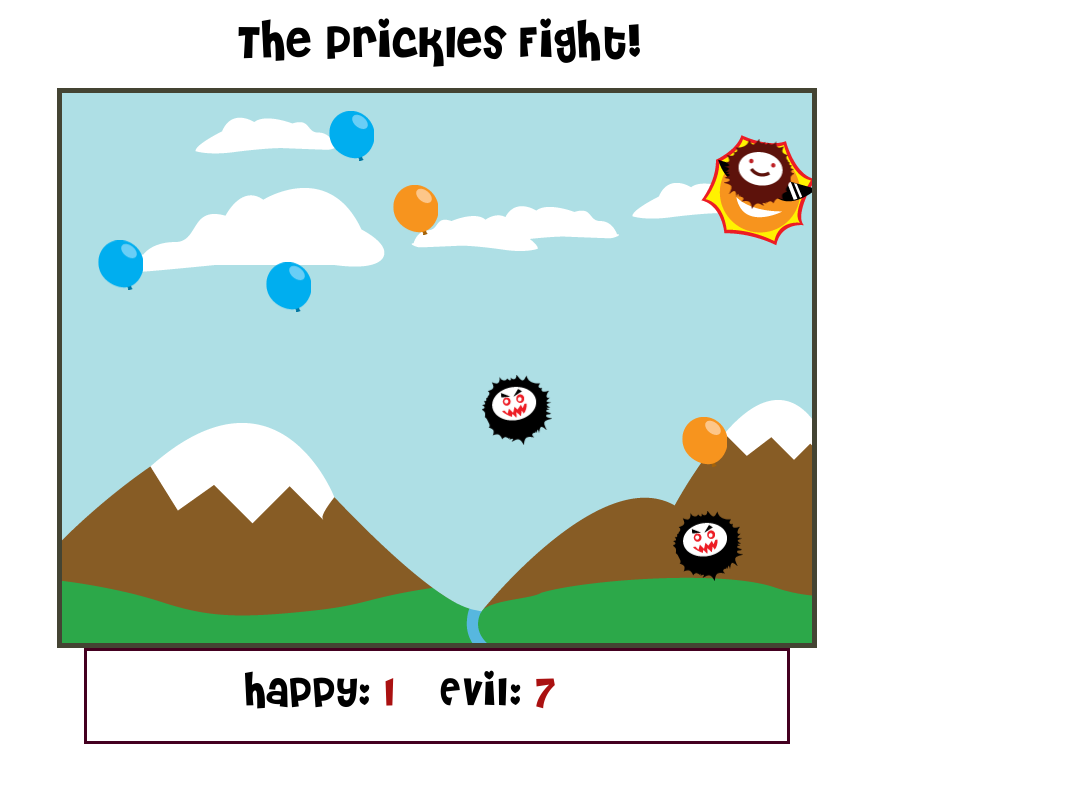
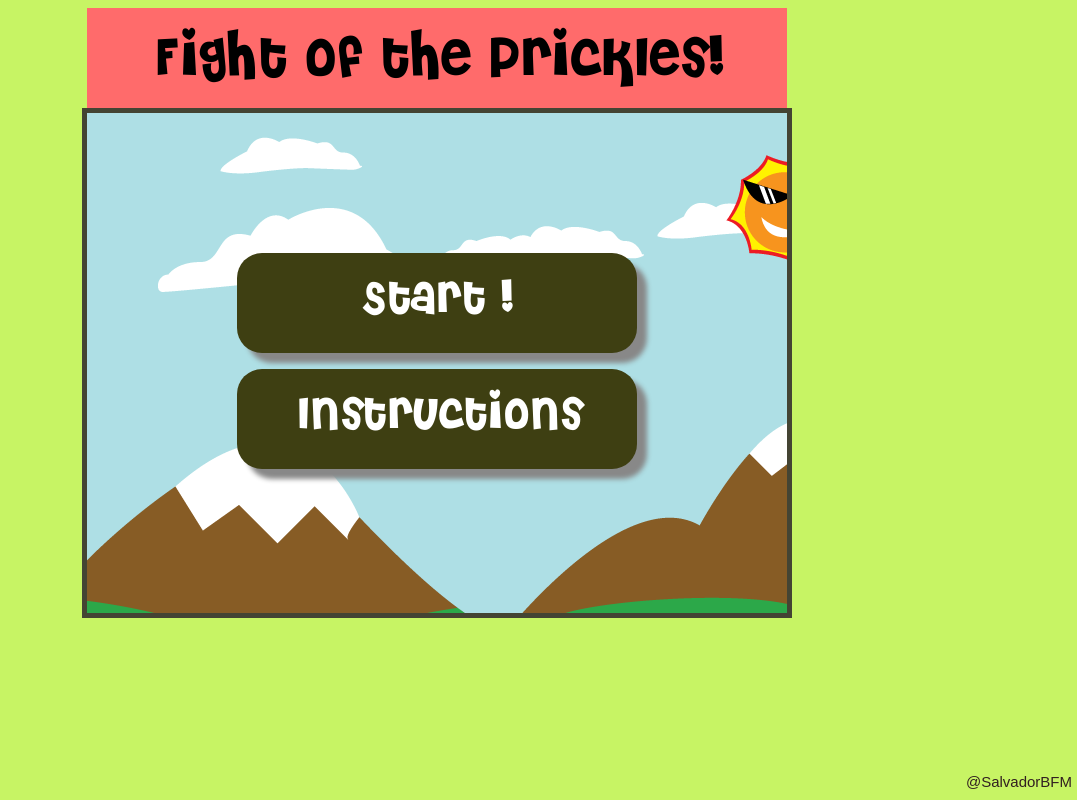
Before and after one commit to salvadorbfm/prickles-fight, a website: page index.html in a window 1280 px wide. Shown: the whole page, without its empty margins (203-1280 px from the left). Drawn offline with nearby package versions, Linux system fonts and the light colour scheme.

Commit message:
Start Screen added

```diff
--- a/index.html
+++ b/index.html
@@ -5,13 +5,25 @@
 </head>
 <body id="body">
 <div id="game_header">
-The Prickles Fight!
+Fight of the Prickles!
 </div>
-<div id="main_div">
-    <canvas id="game_canvas">
-    </canvas>
+<canvas id="game_canvas" class="game_layer">
+</canvas>
+<div id="game_start_screen" class="game_layer">
+    <div id="game_start_button">
+        Start !
+    </div>
+    <p></p>
+    <div id="game_start_instructions">
+        Instructions
+    </div>
+
 </div>
-<div id="game_score">
+<div id="game_counter_screen" class="game_layer">
+    <div id="game_counter">
+    </div>
+</div>
+<div id="game_score" class="game_layer">
     <div id="game_score_container">
         <div id="happy_score">
            Happy:
@@ -23,7 +35,12 @@ The Prickles Fight!
         </div>
     </div>
 </div>
-
+<div id="game_instructions" class="game_layer">
+    The main task is to get the maximum of the balloons. Just click at the point you desire to go and Happy Prickle will do his best. You can keep the mouse down in order to go to that direction.
+</div>
+<div id="contact">
+    @SalvadorBFM
+</div>
 </body>
 	<script src="http://code.jquery.com/jquery-1.9.1.min.js"></script>
 	<script src="/js/game_sem.js"></script>
--- a/js/game_sem.js
+++ b/js/game_sem.js
@@ -4,6 +4,69 @@ var Game = (function() {
     var game = [];
     var game_width = 700;
     var game_height = 500;
+    var canvas = null;
+    var context = null;
+    var ui_handler = null;
+    var happy_assets = [
+                        '/js/content/happy_right.png',
+                        '/js/content/happy_left.png'
+                       ];
+    var evil_assets = [
+                       '/js/content/evil_right.png',
+                       '/js/content/evil_left.png'
+                      ];
+    var balloons_assets = [
+                           ['/js/content/balloon1.png'],
+                           ['/js/content/balloon2.png'],
+                           ['/js/content/balloon3.png'],
+                           ['/js/content/balloon4.png'],
+                           ['/js/content/balloon5.png'],
+                           ['/js/content/balloon6.png']
+                          ];
+    var background_assets = ['../js/content/fondo1.png',
+                             '../js/content/fondo2.png'];
+
+    var frames_rate = 1000/30;
+    var happy_frames_rate = 1000/2;
+    var evil_frames_rate = 1000/2;
+    var background_frame_rate = 1000;
+    var balloons_frames_rate = 2000;
+    var collisions_frame_rate = 500;
+
+
+    var evil_frame = 0;
+    var happy_frame = 0;
+    var background_frame = 0;
+
+    var evil = [];
+    var happy;
+    var balloons= [];                                      // A lot of balloons
+    var background;
+
+    var Background = function(config) {
+        config = config || {};
+        var self = {};
+
+        self.x = config.x || 0;
+        self.y = config.y || 0;
+
+        self.frames = [];
+        self.assets = config.assets || [];
+
+        self.build_frames = function()
+        {
+            for (var i = 0; i < self.assets.length; i++) {
+              self.frames.push(new Image());
+              self.frames[i].src = self.assets[i];
+              self.frames[i].onload = self.onImageLoad;
+            }
+        }
+        self.onImageLoad = function(){
+            //console.log("IMAGE!!!");
+        };
+
+        return self;
+    };
     var Sprite = function(config){
         config = config || {};
         var self = {};
@@ -70,8 +133,10 @@ var Game = (function() {
                 self.direction_y *= -1.0;
             }
             else{
-                self.direction_x *= -1.0;
-                self.direction_y *= -Math.random();
+                //if (Math.random() > 0.5)
+                    self.direction_x *= -1.0;
+                //if (Math.random() > 0.5)
+                    self.direction_y *= -1.0;
             }
         };
 
@@ -184,7 +249,8 @@ var Game = (function() {
             self.x_mouse =  ev.pageX - offset.left;
             self.y_mouse = ev.pageY - offset.top;
             if (self.down) {
-              self.dragging = true;
+                self.dragging = true;
+                self.go_to_the_point(self.x_mouse, self.y_mouse);
             }
         };
 
@@ -192,21 +258,9 @@ var Game = (function() {
             self.down = true;
             self.downX = self.x_mouse;
             self.downY = self.y_mouse;
-            console.log("SEM: ("+ self.downX + "," + self.downY + ")");
-            var center = {x:self.get_center_x(), y:self.get_center_y()};
-            var distance = util.get_distance(
-                                            center,
-                                            {
-                                            x:self.downX,
-                                            y:self.downY
-                                            }
-            );
-            var normalized = util.normalize(distance);
+            //console.log("SEM: ("+ self.downX + "," + self.downY + ")");
 
-            self.direction_x = normalized.x;
-            self.direction_y = normalized.y;
-//            self.update_position();
-
+            self.go_to_the_point(self.x_mouse, self.y_mouse);
 
             ev.originalEvent.preventDefault();
         };
@@ -226,6 +280,21 @@ var Game = (function() {
                     self.balloons_destroyed++;
                 }
             };
+        };
+
+        self.go_to_the_point = function(x,y) {
+            var center = {x:self.get_center_x(), y:self.get_center_y()};
+            var distance = util.get_distance(
+                                            center,
+                                            {
+                                            x:x,
+                                            y:y
+                                            }
+            );
+            var normalized = util.normalize(distance);
+
+            self.direction_x = normalized.x;
+            self.direction_y = normalized.y;
         };
 
         return self;
@@ -380,7 +449,7 @@ var Game = (function() {
             ref_y = initial_positions[i].y;
 
             if ( ((x < (ref_x + width/2)) && (x > (ref_x - width/2))) && ((y < (ref_y + height/2)) && (y > (ref_y - height/2))) ) {
-                console.log("SEM: " + x + ":" + y);
+                //console.log("SEM: " + x + ":" + y);
                 return false;
               }
           }
@@ -414,7 +483,7 @@ var Game = (function() {
 
             magnitude = util.get_magnitude(centerA,centerB);
 
-            if ((magnitude) < (radA + radB))
+            if ((magnitude + 10.0) < (radA + radB))
             {
                 return true;
             }else{
@@ -484,57 +553,89 @@ var Game = (function() {
         return self;
     };
 
-    var canvas = null;
-    var context = null;
-    var happy_assets = [
-                        '/js/content/happy_right.png',
-                        '/js/content/happy_left.png'
-                       ];
-    var evil_assets = [
-                       '/js/content/evil_right.png',
-                       '/js/content/evil_left.png'
-                      ];
-    var balloons_assets = [
-                           ['/js/content/balloon1.png'],
-                           ['/js/content/balloon2.png'],
-                           ['/js/content/balloon3.png'],
-                           ['/js/content/balloon4.png'],
-                           ['/js/content/balloon5.png'],
-                           ['/js/content/balloon6.png']
-                          ];
-
-    var frames_rate = 1000/30;
-    var happy_frames_rate = 1000/2;
-    var evil_frames_rate = 1000/2;
-    var balloons_frames_rate = 2000;
-    var collisions_frame_rate = 500;
-
-
-    var evil_frame = 0;
-    var happy_frame = 0;
-
-    var evil = [];
-    var happy;
-    var balloons= [];                                      // A lot of balloons
-
     var phys = Phys();
     var util = Util();
 
+    var UIHandler = function(config) {
+        config = config || {};
+        var self = {};
+
+        self.init = function() {
+            $('#game_start_button').mouseup(self.game_start_handler);
+            $('#game_start_instructions').mouseup(self.game_instructions_handler);
+            $('#game_start_button').mouseover(self.game_start_over).mouseout(self.game_start_out);
+            $('#game_start_instructions').mouseover(self.game_instructions_over).mouseout(self.game_instructions_out);
+
+            $('.game_layer').hide();
+            $('#game_start_screen').show();
+        };
+
+        self.counter = 3;
+        self.timer;
+
+        self.game_start_out = function() {
+            $('#game_start_button').css('background-color', '#3E3F12')
+        };
+
+        self.game_instructions_out = function() {
+            $('#game_start_instructions').css('background-color', '#3E3F12')
+        };
+            //$('#game_start_instructions').css('background-color', '#3E3F12')
+        self.game_start_over = function() {
+            $('#game_start_button').css('background-color', '#9E6F2E');
+        };
+
+        self.game_instructions_over = function() {
+            $('#game_start_instructions').css('background-color', '#9E6F2E');
+        };
+
+
+        self.game_start_handler = function() {
+            $('.game_layer').hide();
+            $("#game_counter_screen").show();
+            $("#game_counter").html(self.counter);
+
+            self.timer = setInterval(function(){
+                self.counter--;
+                if (self.counter == 0) {
+                    $(".game_layer").hide();
+                    $('#game_canvas').show();
+                    $('#game_score').show();
+                    setInterval(animate, frames_rate);
+                    setInterval(update_score, frames_rate);
+                    setInterval(update_evil, evil_frames_rate);
+                    setInterval(update_happy, happy_frames_rate);
+                    setInterval(update_balloons, balloons_frames_rate);
+                    setInterval(update_background, background_frame_rate);
+                    clearInterval(self.timer)
+                }
+                $("#game_counter").html(self.counter);
+            },1000);
+
+        };
+
+        self.game_instructions_handler = function() {
+            $('#game_instructions').show();
+        };
+        return self;
+    };
+
     var setup = function() {
+        ui_handler = UIHandler();
+        ui_handler.init();
+
+
         body = document.getElementById('body');
-        //main_div = document.createElement('div');
-        //main_div.id = "main_div";
         canvas = document.getElementById('game_canvas');
-        //canvas.id = "game_canvas";
         canvas.className = "game_layer";
-
         canvas.width = game_width+50;
         canvas.height = game_height+50;
-
         context = canvas.getContext('2d');
 
-        //body.appendChild(main_div);
-        //main_div.appendChild(canvas);
+        background = Background({
+            assets : background_assets
+        });
+        background.build_frames();
 
         happy = Happy({
             x : util.get_random_int(0,100),
@@ -550,14 +651,15 @@ var Game = (function() {
 
         happy.init();
         happy.build_frames();
+
         add_evils(2);
         add_balloons();
+    };
 
-        setInterval(animate, frames_rate);
-        setInterval(update_score, frames_rate);
-        setInterval(update_evil, evil_frames_rate);
-        setInterval(update_happy, happy_frames_rate);
-        setInterval(update_balloons, balloons_frames_rate);
+    var update_background = function(){
+
+        background_frame = (background_frame+1) % 2;
+
     };
 
     var update_score = function () {
@@ -573,6 +675,7 @@ var Game = (function() {
         var last_target = -1;
         context.clearRect(0,0,canvas.width, canvas.height);
 
+        context.drawImage(background.frames[background_frame], 0, 0);
         context.drawImage(happy.frames[happy_frame], happy.x, happy.y);
         happy.is_a_ball_destroyed(balloons);
         happy.update_position();
@@ -581,15 +684,16 @@ var Game = (function() {
             context.drawImage(evil[i].frames[evil_frame], evil[i].x, evil[i].y);
             last_target = evil[i].search(happy,balloons,last_target);
             evil[i].destroy(happy, balloons, phys);
-        };
+        }
 
 
-        phys.check_collisions(balloons);
         for (var i = 0; i < balloons.length; i++) {
           if (balloons[i].drawable == false) continue;
             context.drawImage(balloons[i].frames[0], balloons[i].x, balloons[i].y);
             balloons[i].update_position();
         }
+        phys.check_collisions(balloons);
+
     };
 
 
@@ -603,12 +707,9 @@ var Game = (function() {
             happy_frame = 1;
         //happy_frame = (happy_frame + 1) % happy.frames.length;
     };
-    var counter_balloons = 0;
 
     var update_balloons = function() {
         var new_ballons = util.get_random_int(1,3);
-        console.log("update_balloons: "+ counter_balloons);
-        counter_balloons++;
         release_balloons();
         var max = (evil[0].balloons_destroyed > evil[1].balloons_destroyed)?(evil[0].balloons_destroyed):(evil[1].balloons_destroyed);
         if ((balloons.length) < 25)
@@ -617,13 +718,10 @@ var Game = (function() {
 
     var add_evils = function(n_evils) {
         n_evils = n_evils || 3;
-        var x;
-        var y;
+        var x = 0;
+        var y = 0;
         var x_temp;
         var y_temp;
-
-        x=0;
-        y=0;
 
         for (var i = 0; i < n_evils; i++) {
             evil.push( Evil({
@@ -634,7 +732,7 @@ var Game = (function() {
                             assets: evil_assets
                             }));
             evil[i].build_frames();
-            console.log("SEM add_evils new (" + evil[i].x + "," + evil[i].y + ")");
+            //console.log("SEM add_evils new (" + evil[i].x + "," + evil[i].y + ")");
             x += 250;
             y += 150;
         };
@@ -675,7 +773,10 @@ var Game = (function() {
         //console.log("SEM add_balloons: " + " new_ballons:" + n_balloons + " len:"  + balloons.length);
     };
 
+    $(window).load(function() {
+        game.setup = setup();
+    });
 
-    game.setup = setup();
+
     return game;
 })(window);
--- a/package.json
+++ b/package.json
@@ -4,7 +4,7 @@
   "scripts": {
     "start": "static_server.js"
   },
-  "version": "0.0.0-2",
+  "version": "0.0.0-4",
   "engines": {
     "node": "0.8.x"
   }
--- a/styles/game_styles.css
+++ b/styles/game_styles.css
@@ -7,61 +7,68 @@ src: url('CHERI___.TTF');
 font-weight:bold;
 font-stretch: semi-expanded;
 }
-
-#game_container {
-    width: 700px;
-    height: 500px;
-    border: 1px solid black;
+@font-face
+{
+font-family: cheri_light;
+src: url('CHERI___.TTF');
+font-stretch: semi-expanded;
+}
+body {
+    background-color: #C7F464;
 }
 
+#game_canvas {
+    background: url(../js/content/fondo1.png);
+}
 .game_layer {
     margin: 0px auto;
     border: thick solid #444433;
-    background: url(../js/content/fondo1.png);
     display: block;
 }
 
 #game_score {
     width: 700px;
-    height: 90px;
+    height: 100px;
     margin: 0px auto;
-    border: 3px solid #440020;
+    border: 0px solid #440020;
     font-family: cheri_bold;
     font-size: 40px;
+    background-color: #4ECDC4;
 }
 #game_header {
     width: 700px;
-    height: 60px;
+    height: 80px;
     margin: 0px auto;
-    padding-top:10px;
-    padding-bottom:10px;
+    padding-top:20px;
     font-family: cheri_bold;
-    font-size: 45px;
+    font-size: 55px;
     text-align:center;
+    background-color: #FF6B6B;
 }
 
 
-
+#game_score_container, #happy_score, #evil_score {
+    border: 0px solid #440020;
+}
 #game_score_container {
-    width: 420px;
+    width: 520px;
     height: 90px;
     margin: 0px auto;
     padding-top: 10px;
 }
 #happy_score {
-    width:195px;
+    width:215px;
     height: 80px;
     float:left;
-    padding-left:15px;
     padding-top:10px;
+    margin-left:12%;
     display: inline;
 }
 
 #evil_score {
-    width: 195px;
+    width: 215px;
     height: 80px;
     float: left;
-    padding-right:15px;
     padding-top:10px;
     display: inline;
 }
@@ -69,3 +76,70 @@ font-stretch: semi-expanded;
 #evil_results, #happy_results {
     color: #AA1111;
 }
+
+
+#game_start_screen {
+    font-family: cheri_bold;
+    width: 700px;
+    height: 500px;
+    background-color: #BBD774;
+    background:
+                url(../js/content/fondo1.png);
+
+}
+#game_counter_screen {
+    width: 700px;
+    height: 500px;
+    background-color: #BBD774;
+
+}
+#game_counter {
+    font-family: cheri_bold;
+    width: 125px;
+    height: 125px;
+    font-size: 120px;
+    margin-left: 310px;
+    margin-top: 180px;
+}
+#game_start_button {
+    margin: 0px auto;
+    margin-top: 140px;
+}
+#game_start_instructions {
+    margin: 0px auto;
+}
+#game_start_button, #game_start_instructions {
+    width: 400px;
+    height: 80px;
+    font-size: 45px;
+    text-align:center;
+    color: #FFFFFF;
+    border: 0px solid #FFFFFF;
+    padding-top: 20px;
+    background-color: #3E3F12;
+    border-radius:25px;
+    box-shadow: 10px 10px 5px #888888;
+}
+
+#game_instructions {
+    font-family: Arial;
+    width: 680px;
+    font-size: 18px;
+    background-color: #9E6F2E;
+    color:#FFFFFF;
+    text-align: center;
+    padding-left: 10px;
+    padding-right: 10px;
+    padding-top: 15px;
+    padding-bottom: 15px;
+    border:0px;
+}
+
+#contact {
+    font-family: Arial;
+    font-size: 15px;
+    color:#322020;
+    position: absolute;
+    right:5px;
+    bottom:10px;
+}
```
